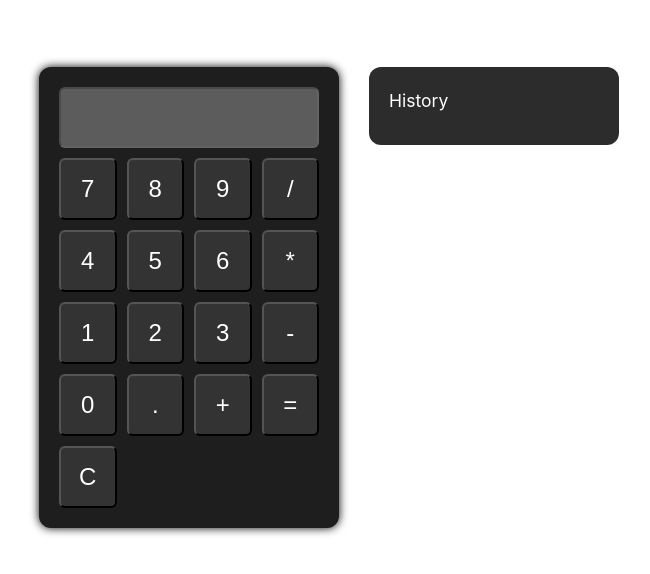
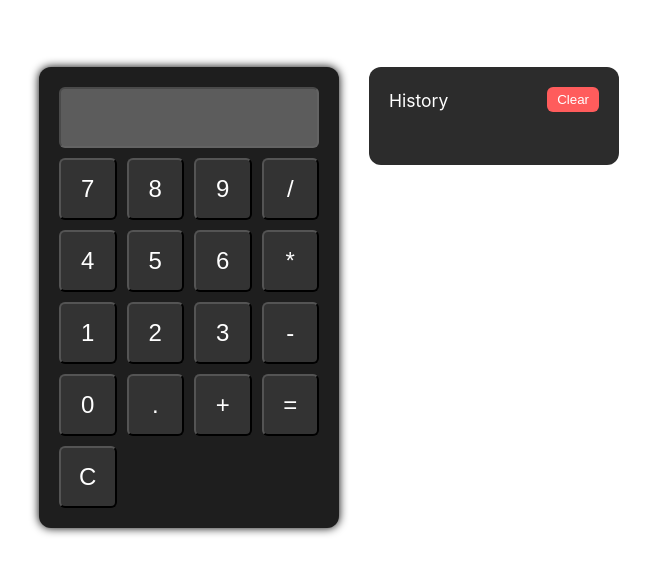
Before and after one commit to PipeHerreraL/calculadora-vue, a Vue app: page / in a window 1280 px wide. Shown: the part 128-702 px from the top of the page, without its empty margins (311-961 px from the left). Built offline with nearby package versions, Linux system fonts and the light colour scheme.

Commit message:
add clear history button to History component

```diff
--- a/src/components/Calculator.vue
+++ b/src/components/Calculator.vue
@@ -11,7 +11,7 @@
             </div>
         </div>
 
-        <History :items="history" />
+        <History :items="history" @clear="history = []" />
     </div>
 </template>
 
--- a/src/components/History.vue
+++ b/src/components/History.vue
@@ -1,6 +1,9 @@
 <template>
     <div class="history">
-        <h3>History</h3>
+        <div class="wrapper">
+            <h3>History</h3>
+            <button class="clear-btn" @click="$emit('clear')">Clear</button>
+        </div>
         <ul>
             <li v-for="(item, index) in items" :key="index">
                 {{ item }}
@@ -22,6 +25,14 @@ export default {
 </script>
 
 <style scoped>
+.wrapper {
+    display: flex;
+    flex-direction: row;
+    align-items: flex-start;
+    justify-content: space-between;
+    margin-bottom: 20px;
+}
+
 .history {
     color: white;
     background: #2c2c2c;
@@ -30,6 +41,19 @@ export default {
     width: 250px;
     max-height: 400px;
     overflow-y: auto;
+}
+
+.clear-btn {
+    background: #ff5c5c;
+    border: none;
+    color: white;
+    padding: 5px 10px;
+    border-radius: 6px;
+    cursor: pointer;
+}
+
+.clear-btn:hover {
+    background: #e04848;
 }
 
 .history h3 {
```
